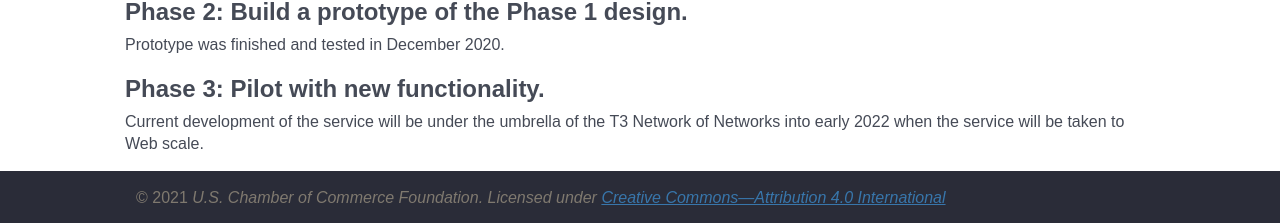
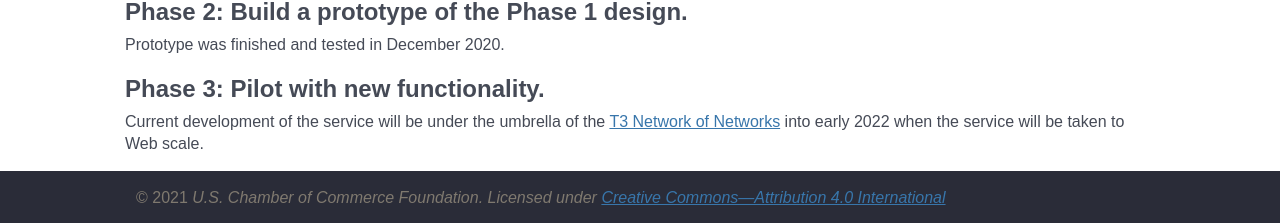
Before and after one commit to t3-innovation-network/ocf-collab.github.io, a Jekyll site: the page built from index.md, in a window 1280 px wide. Shown: the part 781-1004 px from the top of the page. Built offline with Jekyll 4.4.1, drawn with Linux system fonts in a browser that asks for light colours; part of the change alters nothing that is shown.

Commit message:
Update index.md

```diff
--- a/index.md
+++ b/index.md
@@ -32,4 +32,4 @@ Prototype was finished and tested in December 2020.
 
 ## Phase 3: Pilot with new functionality.
 
-Current development of the service will be under the umbrella of the T3 Network of Networks into early 2022 when the service will be taken to Web scale.
+Current development of the service will be under the umbrella of the <a href="https://github.com/OCF-Collab/ocf-collab.github.io/blob/master/index.md">T3 Network of Networks</a> into early 2022 when the service will be taken to Web scale.
```
